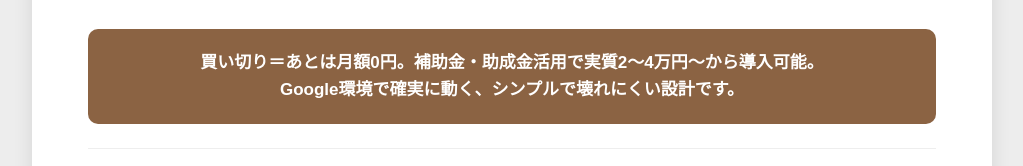
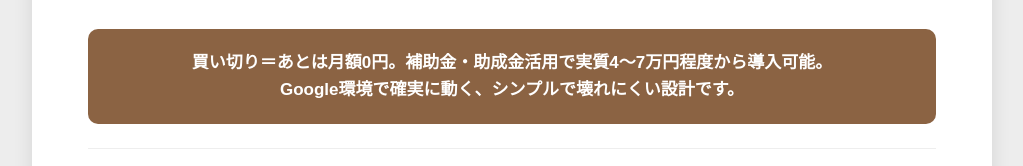
Before and after one commit to masa360/line-reserve-user, a plain HTML site: page index.html in a window 1280 px wide. Shown: the part 1211-1377 px from the top of the page, without its empty margins (128-1151 px from the left). Drawn offline with Linux system fonts and the light colour scheme.

Commit message:
補助金の実質負担額を根拠ある数字に修正
実質「2〜4万」→「4〜7万円程度」に統一。
人材開発支援助成金（最大8割）で実質4万、小規模持続化補助金（2/3）で約7万の幅。

Co-Authored-By: Claude Opus 4.8 <noreply@anthropic.com>

```diff
--- a/index.html
+++ b/index.html
@@ -827,7 +827,7 @@
       <div class="worry-item">新しいツールを入れたいが、費用が高くて手が出ない</div>
     </div>
     <div class="solution-box">
-      買い切り＝あとは月額0円。補助金・助成金活用で実質2〜4万円〜から導入可能。<br>
+      買い切り＝あとは月額0円。補助金・助成金活用で実質4〜7万円程度から導入可能。<br>
       Google環境で確実に動く、シンプルで壊れにくい設計です。
     </div>
     <div class="slide-cta">
@@ -1275,7 +1275,7 @@
           <div class="plan-row"><span class="label">スタッフ数</span><span class="value">2名まで</span></div>
           <div class="plan-row"><span class="label">設定できる配信</span><span class="value">最大7種まで</span></div>
           <div class="plan-row"><span class="label">FAQ自動返答（AI）</span><span class="value">なし</span></div>
-          <div class="plan-row"><span class="label">補助金・助成金</span><span class="value" style="color:var(--brown);">活用で実質2〜4万円〜</span></div>
+          <div class="plan-row"><span class="label">補助金・助成金</span><span class="value" style="color:var(--brown);">活用で実質4〜7万円程度</span></div>
         </div>
       </div>
       <div class="plan-card">
```
